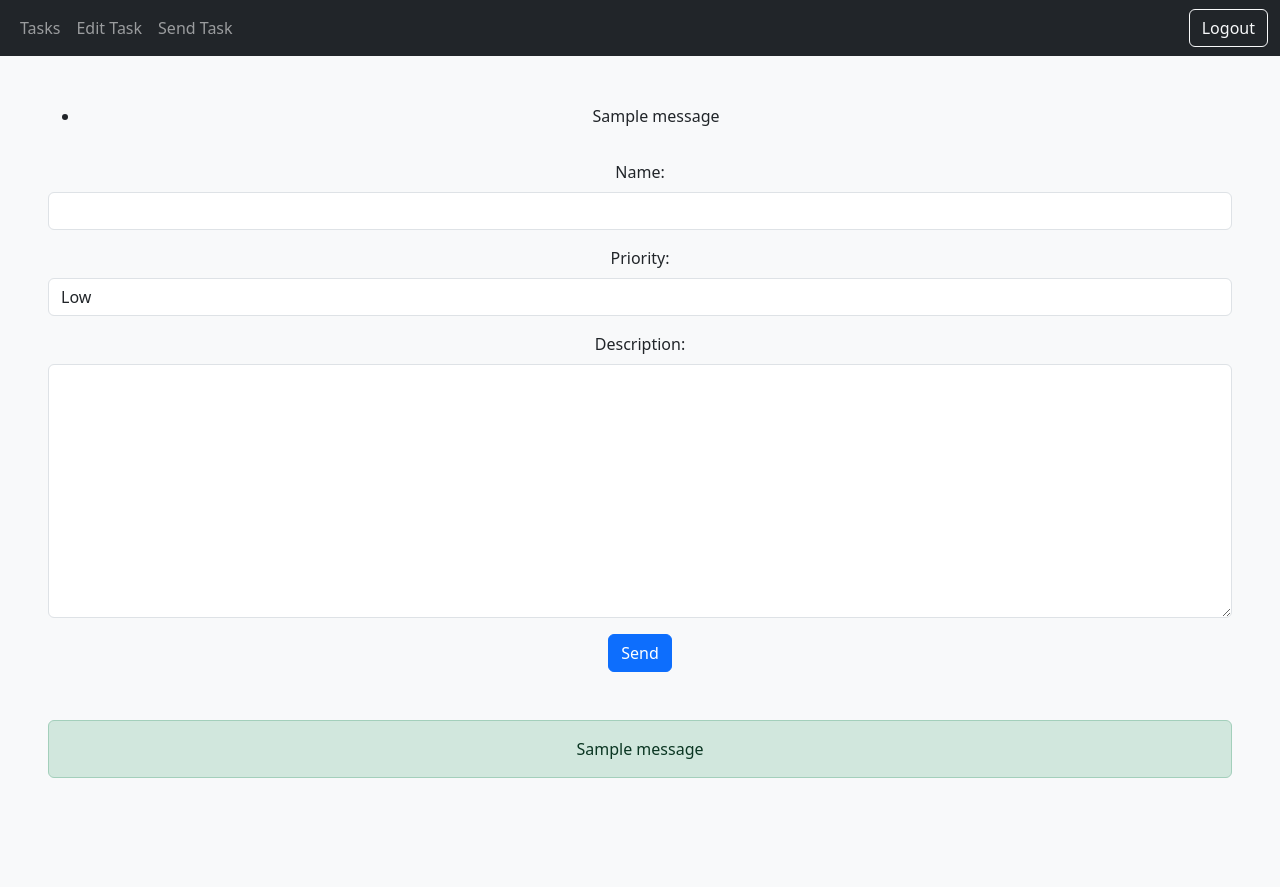
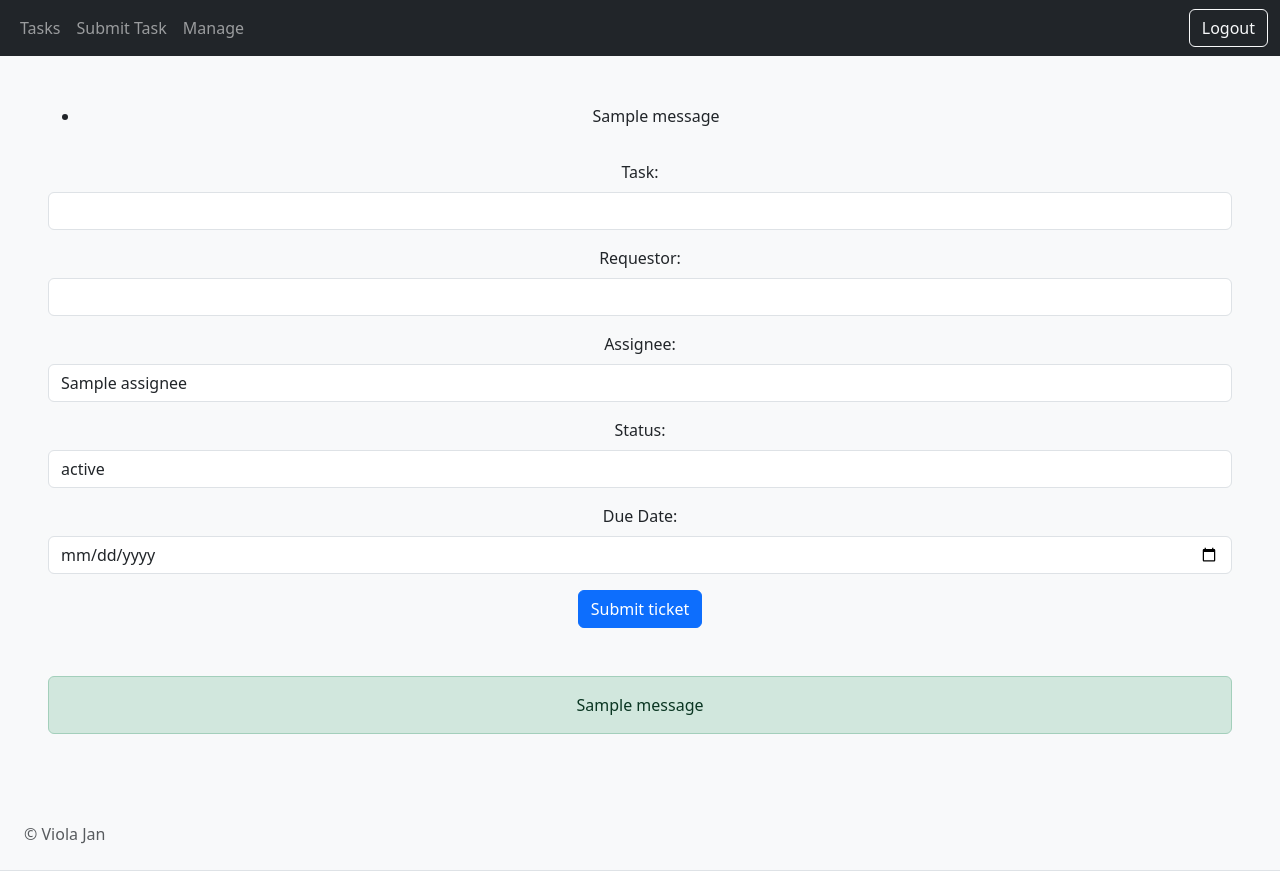
Before and after one commit to J-Viola/NSQL, a Flask app: template code/templates/form.html in a window 1280 px wide. Before the commit the page ends 778 px from the top, so only its background shows below. Run offline with Flask 3, Linux system fonts and the light colour scheme; the visitor is signed in with stand-in values (Sample User, id 1); the template is opened without the code that fills it: most values are stand-ins (such as "Sample title", 1, 10 or a date in 2020); one stand-in notice (Sample message) is shown.

Commit message:
Update
Debugged submit

```diff
--- a/code/app.py
+++ b/code/app.py
@@ -1,4 +1,4 @@
-from flask import Flask, render_template, request, redirect, session, flash
+from flask import Flask, render_template, request, redirect, session, flash, url_for
 import pymongo
 
 mongo_client = pymongo.MongoClient("mongodb://admin:admin@mongodb:27017", connect=False)
@@ -11,12 +11,12 @@ users_collection.drop()
 
 
 tasks_init = [
-    {'task': 'Nefunguje monitor', 'requestor': 'Skladnik2', 'assignee': 'IT1', 'status': 'New', 'due_date': '14.02.2024'}
-    , {'task': 'Potrebuji pridat report', 'requestor': 'Manager1', 'assignee': 'ERP1', 'status': 'In Progress', 'due_date': '17.02.2024'}
-    , {'task': 'pomoc excel', 'requestor': 'Acct', 'assignee': 'IT1', 'status': 'Completed', 'due_date': '05.02.2024'}
-    , {'task': 'n€funguj€ mi €', 'requestor': 'QE6', 'assignee': 'IT2', 'status': 'Completed', 'due_date': '04.02.2024'}
-    , {'task': 'neumim zapnout pc', 'requestor': 'Skladnik1', 'assignee': 'IT2', 'status': 'Completed', 'due_date': '01.02.2024'}
-    , {'task': 'ahoj', 'requestor': 'QE1', 'assignee': 'ERP1', 'status': 'Completed', 'due_date': '01.02.2024'}
+    {'id': '6', 'task': 'Nefunguje monitor', 'requestor': 'Skladnik2', 'assignee': 'IT1', 'status': 'New', 'due_date': '14.02.2024'}
+    , {'id': '5', 'task': 'Potrebuji pridat report', 'requestor': 'Manager1', 'assignee': 'ERP1', 'status': 'In Progress', 'due_date': '17.02.2024'}
+    , {'id': '4', 'task': 'pomoc excel', 'requestor': 'Acct', 'assignee': 'IT1', 'status': 'Completed', 'due_date': '05.02.2024'}
+    , {'id': '3', 'task': 'n€funguj€ mi €', 'requestor': 'QE2', 'assignee': 'IT2', 'status': 'Completed', 'due_date': '04.02.2024'}
+    , {'id': '2', 'task': 'neumim zapnout pc', 'requestor': 'Skladnik1', 'assignee': 'IT2', 'status': 'Completed', 'due_date': '01.02.2024'}
+    , {'id': '1', 'task': 'ahoj', 'requestor': 'QE1', 'assignee': 'ERP1', 'status': 'Completed', 'due_date': '01.02.2024'}
 ]
 
 users_init = [
@@ -35,7 +35,7 @@ app.secret_key = "super secret key"
 @app.route('/')
 @app.route('/index')
 def index():
-    tasks = task_collection.find()
+    tasks = task_collection.find(sort=[('id', pymongo.DESCENDING)])
     return render_template('index.html', tasklist=tasks)
 
 
@@ -63,7 +63,45 @@ def logout():
     flash('Successfuly logged out.', 'Logout successful!')
     return redirect('index')
 
+
 # delete + edit
+
+@app.route('/form', methods=['GET', 'POST'])
+def form():
+
+    assignee_list = users_collection.distinct('username')
+    status_list = [
+        'New'
+        , 'In Process'
+        , 'Completed'
+        , 'Closed'
+        , 'Awaiting Additional Info'
+        , 'Long Term Project'
+    ]
+
+    if request.method == 'POST':
+        task = request.form.get('task')
+        requestor = request.form.get('requestor')
+        assignee = request.form.get('assignee')
+        status = request.form.get('status')
+        duedate = request.form.get('duedate')
+
+        highestid = task_collection.find_one(sort=[('id', pymongo.DESCENDING)])
+        newid = int(highestid['id']) + 1 if highestid else 1
+
+        result = task_collection.insert_one({
+            'id': str(newid)
+            , 'task': task
+            , 'requestor': requestor
+            , 'assignee': assignee
+            , 'status': status
+            , 'due_date': duedate
+        })
+        if result.acknowledged:
+            flash('Ticket submitted succesfully.', 'success')
+        else:
+            flash('Failed to submit', 'error')
+    return render_template('form.html', assignees=assignee_list, statuses=status_list)
 
 
 if __name__ == '__main__':
--- a/code/templates/form.html
+++ b/code/templates/form.html
@@ -4,23 +4,35 @@
 <form action="form" method="post">
     <fieldset>
         <div class="mb-3 mt-3">
-            <label for="name" class="form-label">Name:</label>
-            <input type="text" name="name" class="form-control" id="name" required>
+            <label for="task" class="form-label">Task:</label>
+            <input type="text" name="task" class="form-control" id="task" required>
         </div>
         <div class="mb-3 mt-3">
-            <label for="priority" class="form-label">Priority:</label>
-            <select name="text" class="form-control" id="priority" required>
-                <option value="low">Low</option>
-                <option value="medium">Medium</option>
-                <option value="high">High</option>
+             <label for="requestor" class="form-label">Requestor:</label>
+             <input type="text" name="requestor" class="form-control" id="requestor" required>
+        </div>
+        <div class="mb-3 mt-3">
+             <label for="assignee" class="form-label">Assignee:</label>
+            <select name="assignee" class="form-control" id="assignee" required>
+                {% for assignee in assignees %}
+                    <option value="{{ assignee }}">{{ assignee }}</option>
+                {% endfor %}
             </select>
         </div>
         <div class="mb-3 mt-3">
-            <label for="description" class="form-label">Description:</label>
-            <textarea name="description" class="form-control" id="description" cols="30" rows="10" required></textarea>
+             <label for="status" class="form-label">Status:</label>
+            <select name="status" class="form-control" id="status" required>
+                {% for status in statuses %}
+                    <option value="{{ status }}">{{ status }}</option>
+                {% endfor %}
+            </select>
+        </div>
+        <div class="mb-3 mt-3">
+            <label for="duedate" class="form-label">Due Date:</label>
+            <input type="date" name="duedate" class="form-control" id="duedate" required>
         </div>
     </fieldset>
-    <button type="submit" class="btn btn-primary">Send</button>
+    <button type="submit" class="btn btn-primary">Submit ticket</button>
 </form>
 
 {% with messages = get_flashed_messages() %}
--- a/code/templates/template.html
+++ b/code/templates/template.html
@@ -17,14 +17,17 @@
                             <a class="nav-link" href="index">Tasks</a>
                         </li>
                         <li class="nav-item">
-                            <a class="nav-link" href="edit">Edit Task</a>
+                            <a class="nav-link" href="form">Submit Task</a>
                         </li>
                         <li class="nav-item">
-                            <a class="nav-link" href="form">Send Task</a>
+                            <a class="nav-link" href="manage">Manage</a>
                         </li>
                     {% else %}
                         <li class="nav-link">
                             <a class="nav-link" href="index">Tasks</a>
+                        </li>
+                        <li class="nav-item">
+                            <a class="nav-link" href="form">Submit Task</a>
                         </li>
                     {% endif %}
                 </ul>
@@ -65,6 +68,7 @@
         {% block content %}{% endblock %}
     </main>
     <footer class="text-center text-lg-start bg-light text-muted">
+                <p class="d-flex justify-content-center justify-content-lg-between p-4 border-bottom">&copy; Viola Jan</p>
     </footer>
 </body>
 </html>
```
Also changed, not shown: code/templates/manage.html (added, +38 -0 lines).
